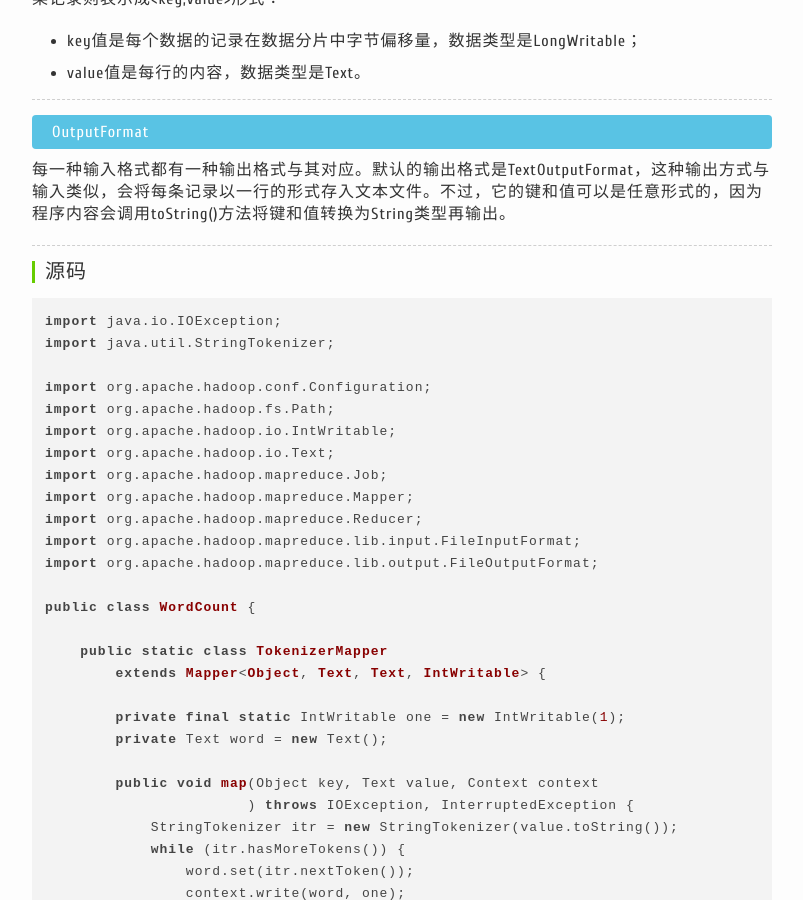
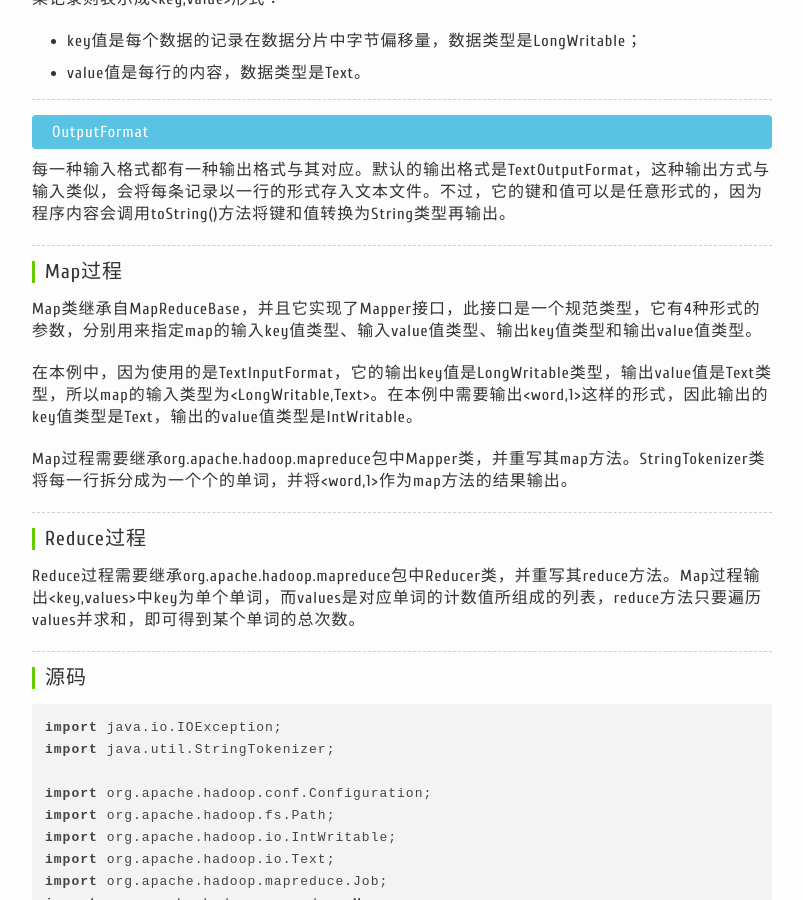
Before and after one commit to charleshm/charleshm.github.io, a Jekyll site: the page built from _posts/2016-04-12-mapreduce-wordcount.md, in a window 1280 px wide and 900 px high, scrolled down 2554 px. Shown: the whole window, without its empty margins (238-1041 px from the left). Built offline with Jekyll 4.4.1, drawn with Linux system fonts in a browser that asks for light colours; nearby versions of some CDN libraries; comment, search, counter and statistics services are not loaded.

Commit message:
MapReduce

```diff
--- a/_posts/2016-04-12-mapreduce-wordcount.md
+++ b/_posts/2016-04-12-mapreduce-wordcount.md
@@ -97,6 +97,22 @@ FileOutputFormat.setOutputPath(job, new Path(args[1]));
 
 ----------
 
+#### Map过程
+Map类继承自MapReduceBase，并且它实现了Mapper接口，此接口是一个规范类型，它有4种形式的参数，分别用来指定map的输入key值类型、输入value值类型、输出key值类型和输出value值类型。
+
+在本例中，因为使用的是TextInputFormat，它的输出key值是LongWritable类型，输出value值是Text类型，所以map的输入类型为<LongWritable,Text>。在本例中需要输出<word,1>这样的形式，因此输出的key值类型是Text，输出的value值类型是IntWritable。
+
+Map过程需要继承org.apache.hadoop.mapreduce包中Mapper类，并重写其map方法。StringTokenizer类将每一行拆分成为一个个的单词，并将<word,1>作为map方法的结果输出。
+
+----------
+
+#### Reduce过程
+
+Reduce过程需要继承org.apache.hadoop.mapreduce包中Reducer类，并重写其reduce方法。Map过程输出<key,values>中key为单个单词，而values是对应单词的计数值所组成的列表，reduce方法只要遍历values并求和，即可得到某个单词的总次数。
+
+
+----------
+
 #### 源码
 
 {% highlight java %}
```
